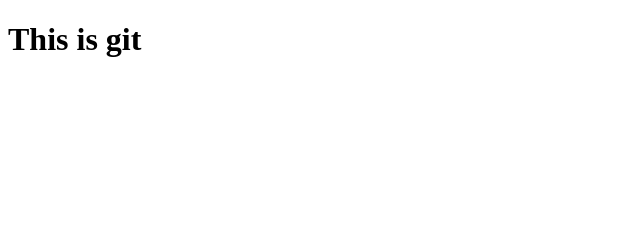
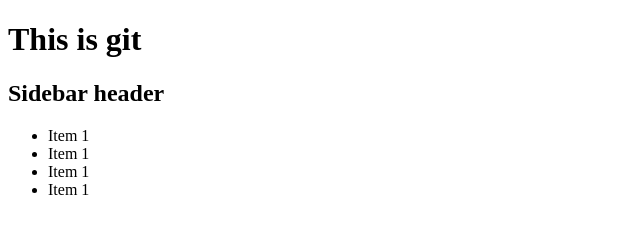
Before and after one commit to elshanamazov/git-test, a plain HTML site: page index.html in a window 1280 px wide. Shown: the whole page, without its empty margins (0-640 px from the left). Drawn offline with Linux system fonts and the light colour scheme.

Commit message:
working in a sidebar -02

```diff
--- a/index.html
+++ b/index.html
@@ -7,5 +7,16 @@
   </head>
   <body>
     <h1>This is git</h1>
+
+    <aside>
+      <h1>Sidebar header</h1>
+
+      <ul>
+        <li>Item 1</li>
+        <li>Item 1</li>
+        <li>Item 1</li>
+        <li>Item 1</li>
+      </ul>
+    </aside>
   </body>
 </html>
```
